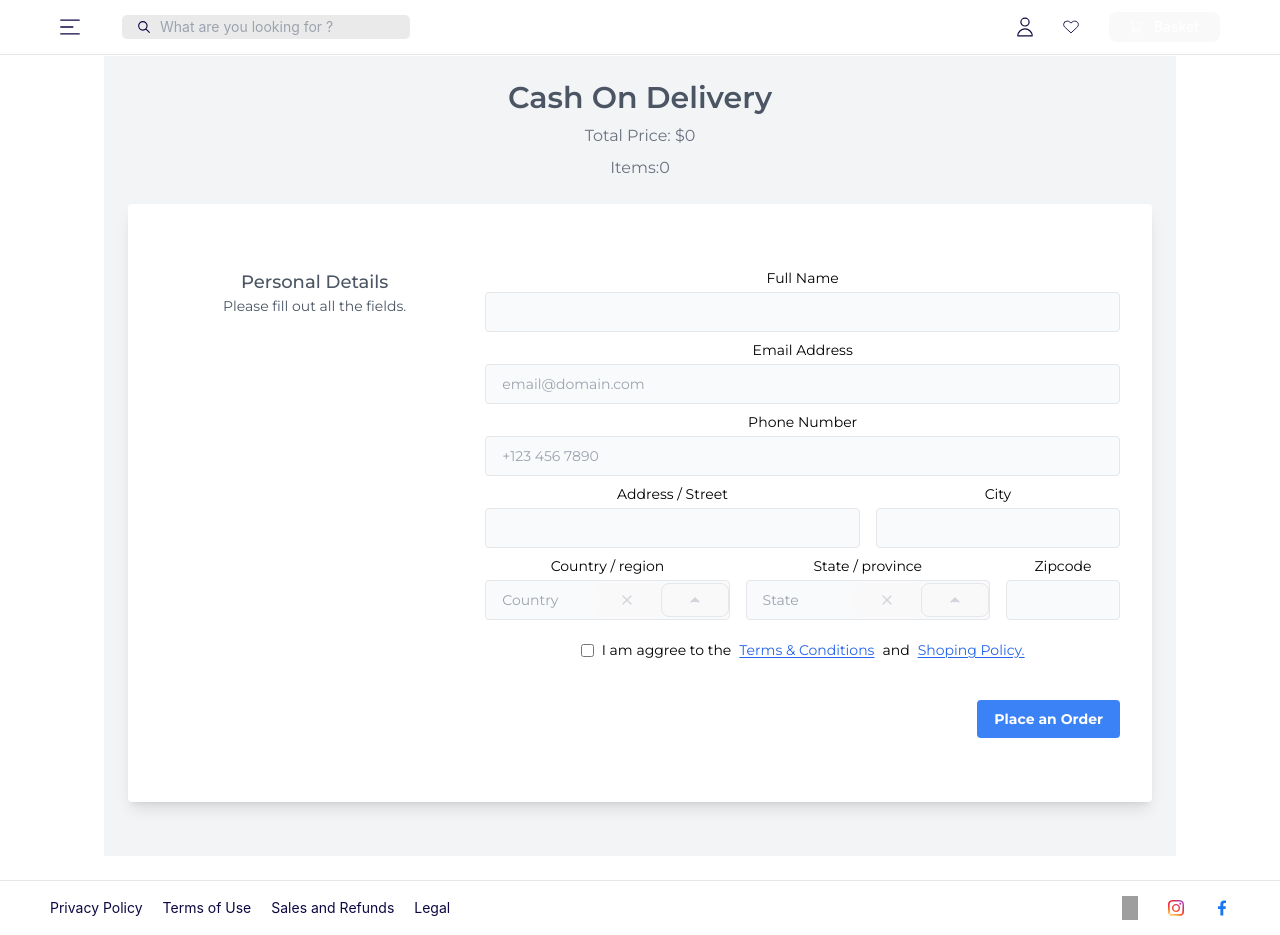
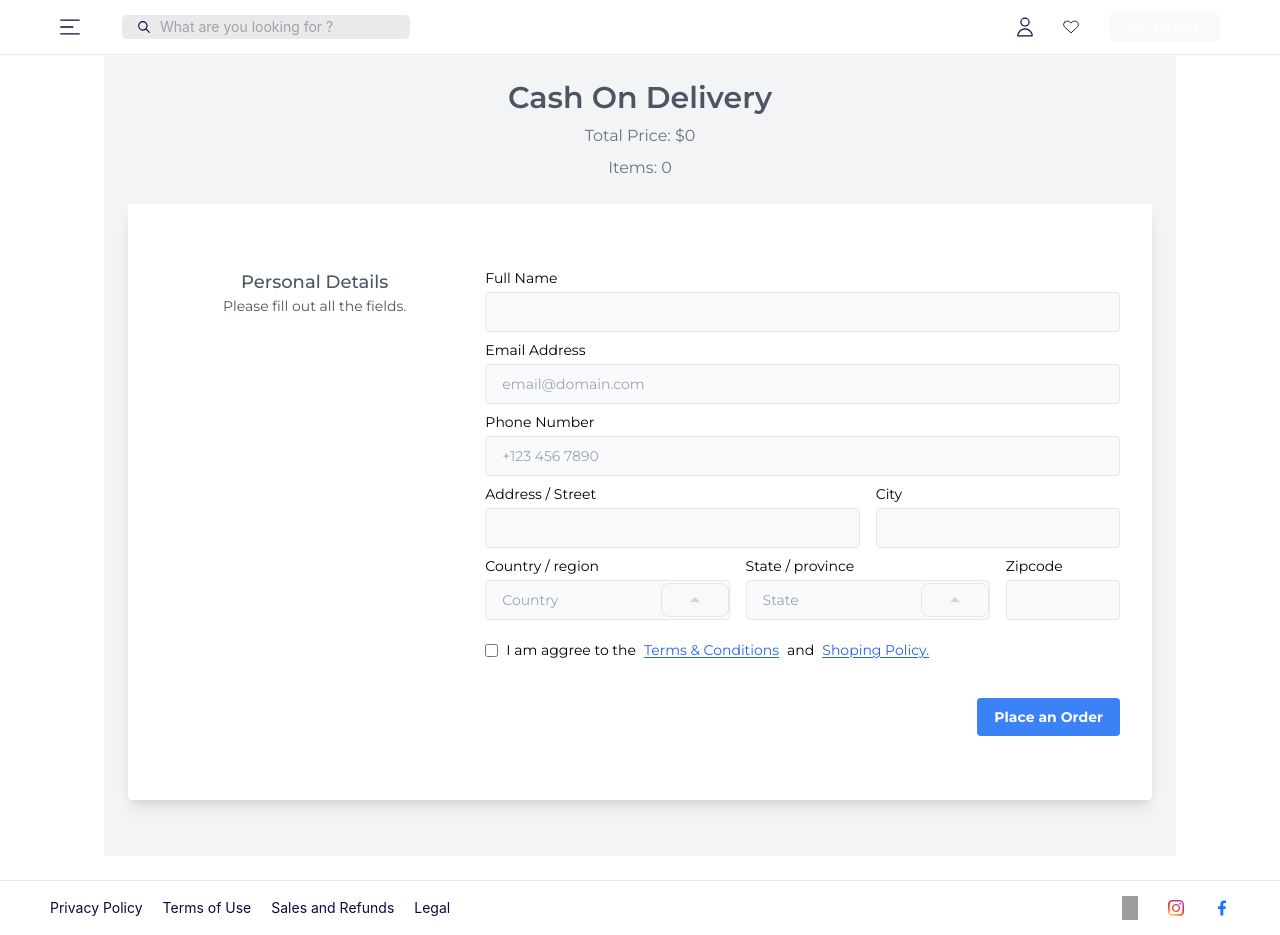
Before and after one commit to Rithik2211/book-store-management, a React (Vite) app in the folder frontend/: page /checkout in a window 1280 px wide. Built offline with nearby package versions, Linux system fonts and the light colour scheme; grey boxes are pictures that could not be loaded.

Commit message:
updated design changes for the checkout page

```diff
--- a/frontend/src/components/Checkout.tsx
+++ b/frontend/src/components/Checkout.tsx
@@ -8,7 +8,7 @@ const Checkout = () => {
                     <div>
                         <h2 className="font-semibold text-3xl text-gray-600 mb-2">Cash On Delivery</h2>
                         <p className="text-gray-500 mb-2">Total Price: $0</p>
-                        <p className="text-gray-500 mb-6">Items:0</p>
+                        <p className="text-gray-500 mb-6">Items: 0</p>
                     </div>
                     <div className="bg-white rounded shadow-lg p-4 px-4 md:p-8 mb-6">
                         <form onSubmit={() => {}} className="grid gap-4 gap-y-2 text-sm grid-cols-1 lg:grid-cols-3 my-8">
@@ -18,91 +18,62 @@ const Checkout = () => {
                             </div>
                             <div className="lg:col-span-2">
                                 <div className="grid gap-4 gap-y-2 text-sm grid-cols-1 md:grid-cols-5">
-                                    <div className="md:col-span-5">
-                                        <label htmlFor="full_name">Full Name</label>
-                                        <input
-
-                                            type="text" name="name" id="name" className="h-10 border mt-1 rounded px-4 w-full bg-gray-50" />
+                                    <div className="md:col-span-5 flex flex-col items-start">
+                                        <label >Full Name</label>
+                                        <input  type="text" name="name" id="name" className="h-10 border mt-1 rounded px-4 w-full bg-gray-50" />
                                     </div>
 
-                                    <div className="md:col-span-5">
+                                    <div className="md:col-span-5 flex flex-col items-start">
                                         <label>Email Address</label>
-                                        <input
-
-                                            type="text" name="email" id="email" className="h-10 border mt-1 rounded px-4 w-full bg-gray-50"
+                                        <input type="text" name="email" id="email" className="h-10 border mt-1 rounded px-4 w-full bg-gray-50"
                                             disabled
                                             // defaultValue={currentUser?.email}
                                             placeholder="email@domain.com" />
                                     </div>
-                                    <div className="md:col-span-5">
+                                    <div className="md:col-span-5 flex flex-col items-start">
                                         <label>Phone Number</label>
-                                        <input
-
-                                            type="number" name="phone" id="phone" className="h-10 border mt-1 rounded px-4 w-full bg-gray-50" placeholder="+123 456 7890" />
+                                        <input  type="number" name="phone" id="phone" className="h-10 border mt-1 rounded px-4 w-full bg-gray-50" placeholder="+123 456 7890" />
                                     </div>
 
-                                    <div className="md:col-span-3">
-                                        <label htmlFor="address">Address / Street</label>
-                                        <input
-
-                                            type="text" name="address" id="address" className="h-10 border mt-1 rounded px-4 w-full bg-gray-50" placeholder="" />
+                                    <div className="md:col-span-3 flex flex-col items-start">
+                                        <label >Address / Street</label>
+                                        <input type="text" name="address" id="address" className="h-10 border mt-1 rounded px-4 w-full bg-gray-50" placeholder="" />
                                     </div>
 
-                                    <div className="md:col-span-2">
-                                        <label htmlFor="city">City</label>
-                                        <input
-
-                                            type="text" name="city" id="city" className="h-10 border mt-1 rounded px-4 w-full bg-gray-50" placeholder="" />
+                                    <div className="md:col-span-2 flex flex-col items-start">
+                                        <label >City</label>
+                                        <input type="text" name="city" id="city" className="h-10 border mt-1 rounded px-4 w-full bg-gray-50" placeholder="" />
                                     </div>
 
-                                    <div className="md:col-span-2">
-                                        <label htmlFor="country">Country / region</label>
+                                    <div className="md:col-span-2 flex flex-col items-start">
+                                        <label>Country / region</label>
                                         <div className="h-10 bg-gray-50 flex border border-gray-200 rounded items-center mt-1">
-                                            <input
-
-                                                name="country" id="country" placeholder="Country" className="px-4 appearance-none outline-none text-gray-800 w-full bg-transparent" />
-                                            <button className="cursor-pointer outline-none focus:outline-none transition-all text-gray-300 hover:text-red-600">
-                                                <svg className="w-4 h-4 mx-2 fill-current" xmlns="http://www.w3.org/2000/svg" viewBox="0 0 24 24" stroke="currentColor" strokeWidth="2" strokeLinecap="round" strokeLinejoin="round">
-                                                    <line x1="18" y1="6" x2="6" y2="18"></line>
-                                                    <line x1="6" y1="6" x2="18" y2="18"></line>
-                                                </svg>
-                                            </button>
+                                            <input name="country" id="country" placeholder="Country" className="px-4 appearance-none outline-none text-gray-800 w-full bg-transparent" />
                                             <button className="cursor-pointer outline-none focus:outline-none border-l border-gray-200 transition-all text-gray-300 hover:text-blue-600">
                                                 <svg className="w-4 h-4 mx-2 fill-current" xmlns="http://www.w3.org/2000/svg" viewBox="0 0 24 24" stroke="currentColor" strokeWidth="2" strokeLinecap="round" strokeLinejoin="round"><polyline points="18 15 12 9 6 15"></polyline></svg>
                                             </button>
                                         </div>
                                     </div>
 
-                                    <div className="md:col-span-2">
-                                        <label htmlFor="state">State / province</label>
+                                    <div className="md:col-span-2 flex flex-col items-start">
+                                        <label>State / province</label>
                                         <div className="h-10 bg-gray-50 flex border border-gray-200 rounded items-center mt-1">
-                                            <input
-
-                                                name="state" id="state" placeholder="State" className="px-4 appearance-none outline-none text-gray-800 w-full bg-transparent" />
-                                            <button className="cursor-pointer outline-none focus:outline-none transition-all text-gray-300 hover:text-red-600">
-                                                <svg className="w-4 h-4 mx-2 fill-current" xmlns="http://www.w3.org/2000/svg" viewBox="0 0 24 24" stroke="currentColor" strokeWidth="2" strokeLinecap="round" strokeLinejoin="round">
-                                                    <line x1="18" y1="6" x2="6" y2="18"></line>
-                                                    <line x1="6" y1="6" x2="18" y2="18"></line>
-                                                </svg>
-                                            </button>
+                                            <input name="state" id="state" placeholder="State" className="px-4 appearance-none outline-none text-gray-800 w-full bg-transparent" />
                                             <button className="cursor-pointer outline-none focus:outline-none border-l border-gray-200 transition-all text-gray-300 hover:text-blue-600">
                                                 <svg className="w-4 h-4 mx-2 fill-current" xmlns="http://www.w3.org/2000/svg" viewBox="0 0 24 24" stroke="currentColor" strokeWidth="2" strokeLinecap="round" strokeLinejoin="round"><polyline points="18 15 12 9 6 15"></polyline></svg>
                                             </button>
                                         </div>
                                     </div>
 
-                                    <div className="md:col-span-1">
-                                        <label htmlFor="zipcode">Zipcode</label>
-                                        <input
-
-                                            type="text" name="zipcode" id="zipcode" className="transition-all flex items-center h-10 border mt-1 rounded px-4 w-full bg-gray-50" placeholder="" />
+                                    <div className="md:col-span-1 flex flex-col items-start">
+                                        <label>Zipcode</label>
+                                        <input type="text" name="zipcode" id="zipcode" className="transition-all flex items-center h-10 border mt-1 rounded px-4 w-full bg-gray-50" placeholder="" />
                                     </div>
 
-                                    <div className="md:col-span-5 mt-3">
+                                    <div className="md:col-span-5 mt-3 flex flex-col items-start">
                                         <div className="inline-flex items-center">
-                                            <input
-                                                type="checkbox" name="billing_same" id="billing_same" className="form-checkbox" />
-                                            <label htmlFor="billing_same" className="ml-2 flex flex-row gap-2">I am aggree to the <div className='underline underline-offset-2 text-blue-600'>Terms & Conditions</div> and <div className='underline underline-offset-2 text-blue-600'>Shoping Policy.</div></label>
+                                            <input type="checkbox" name="billing_same" id="billing_same" className="form-checkbox" />
+                                            <label className="ml-2 flex flex-row gap-2">I am aggree to the <div className='underline underline-offset-2 text-blue-600'>Terms & Conditions</div> and <div className='underline underline-offset-2 text-blue-600'>Shoping Policy.</div></label>
                                         </div>
                                     </div>
                                     <div className="md:col-span-5 text-right mt-[30px]">
@@ -112,7 +83,6 @@ const Checkout = () => {
                                                 className="bg-blue-500 hover:bg-blue-700 text-white font-bold py-2 px-4 rounded">Place an Order</button>
                                         </div>
                                     </div>
-
                                 </div>
                             </div>
                         </form>
```
